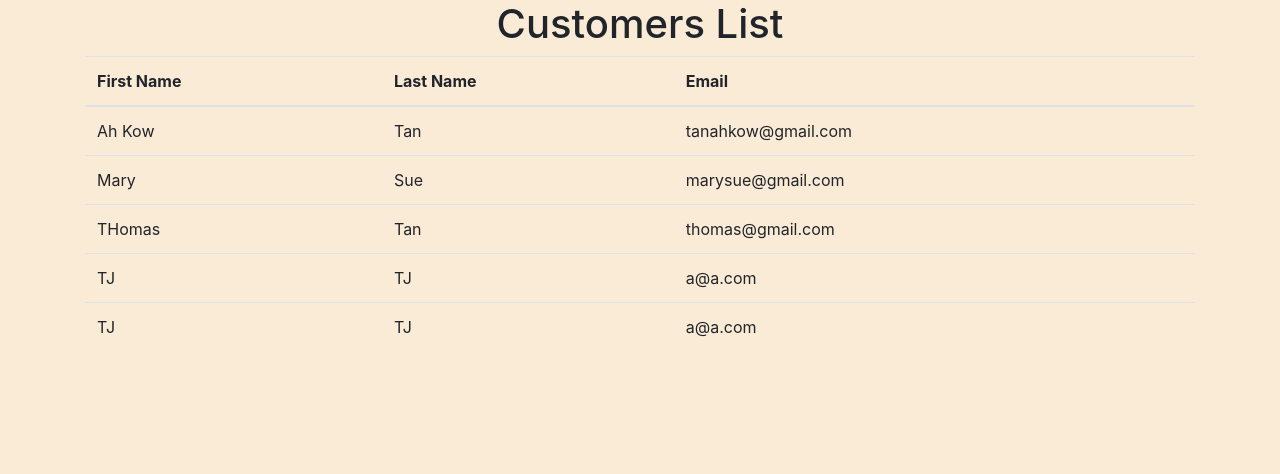
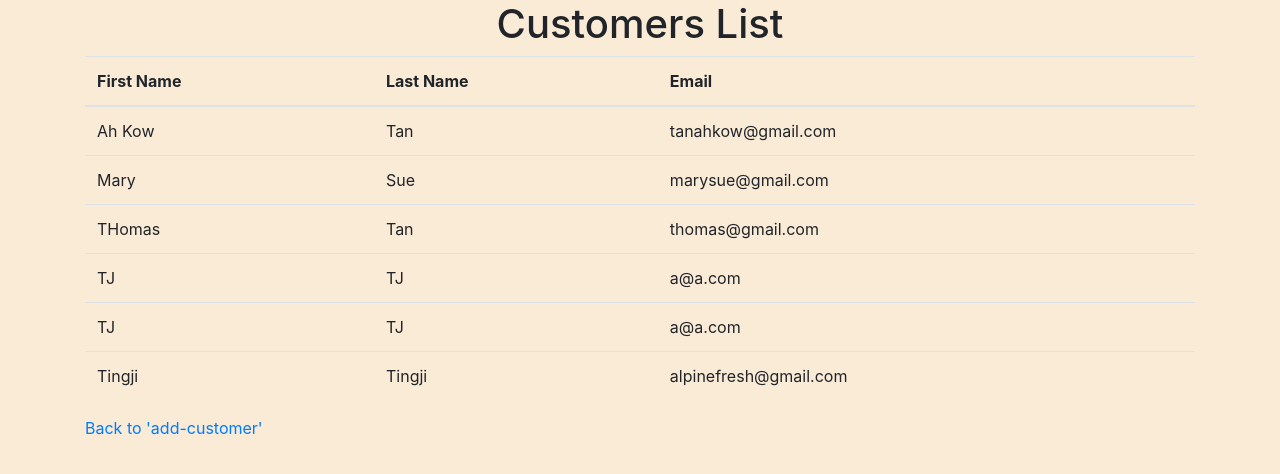
Before and after one commit to 4forces/tgc8-crm-p-chor, a Flask app: page /customers in a window 1280 px wide. Shown: the top 474 px of the page. Run offline with Flask 2, Linux system fonts and the light colour scheme; some libraries are stand-ins or nearby versions.

Commit message:
add customer form and page done

```diff
--- a/app.py
+++ b/app.py
@@ -18,12 +18,12 @@ def show_customers():
     return render_template('customers.template.html', all_customers=database)
 
 @app.route('/customers/add')
-def add_customer():
+def add_customers():
     return render_template('add_customer.template.html', page_title="Add Customer")
 
 
 @app.route('/customers/add', methods=["POST"])
-def process_add_customer():
+def process_add_customers():
     first_name = request.form.get('first_name')
     last_name = request.form.get('last_name')
     email = request.form.get('email')
@@ -46,6 +46,8 @@ def process_add_customer():
     with open('customers.json', 'w') as fp:
         json.dump(database, fp)
 
+    return redirect(url_for('show_customers'))
+
 
 
 # "magic code" -- boilerplate
--- a/customers.json
+++ b/customers.json
@@ -1 +1 @@
-[{"id": 1, "first_name": "Ah Kow", "last_name": "Tan", "email": "tanahkow@gmail.com", "send_marketing_material": true}, {"id": 2, "first_name": "Mary", "last_name": "Sue", "email": "marysue@gmail.com", "send_marketing_material": false}, {"id": 3, "first_name": "THomas", "last_name": "Tan", "email": "thomas@gmail.com", "send_marketing_material": true}, {"id": 4754, "first_name": "TJ", "last_name": "TJ", "email": "a@a.com", "can_send": false}, {"id": 4673, "first_name": "TJ", "last_name": "TJ", "email": "a@a.com", "can_send": false}]
+[{"id": 1, "first_name": "Ah Kow", "last_name": "Tan", "email": "tanahkow@gmail.com", "send_marketing_material": true}, {"id": 2, "first_name": "Mary", "last_name": "Sue", "email": "marysue@gmail.com", "send_marketing_material": false}, {"id": 3, "first_name": "THomas", "last_name": "Tan", "email": "thomas@gmail.com", "send_marketing_material": true}, {"id": 4754, "first_name": "TJ", "last_name": "TJ", "email": "a@a.com", "can_send": false}, {"id": 4673, "first_name": "TJ", "last_name": "TJ", "email": "a@a.com", "can_send": false}, {"id": 9805, "first_name": "Tingji", "last_name": "Tingji", "email": "alpinefresh@gmail.com", "can_send": false}]
--- a/templates/customers.template.html
+++ b/templates/customers.template.html
@@ -23,4 +23,6 @@
     {% endfor %}
 </table>
 
+<a href="{{ url_for('add_customers') }}">Back to 'add-customer'</a>
+
 {% endblock %}
--- a/templates/home.template.html
+++ b/templates/home.template.html
@@ -6,4 +6,5 @@
 
 {% block content %}
 <h1>Goodwork CRM System</h1>
+<a href="{{ url_for('add_customers') }}">Go to "Add Customers" screen</a>
 {% endblock %}
```
